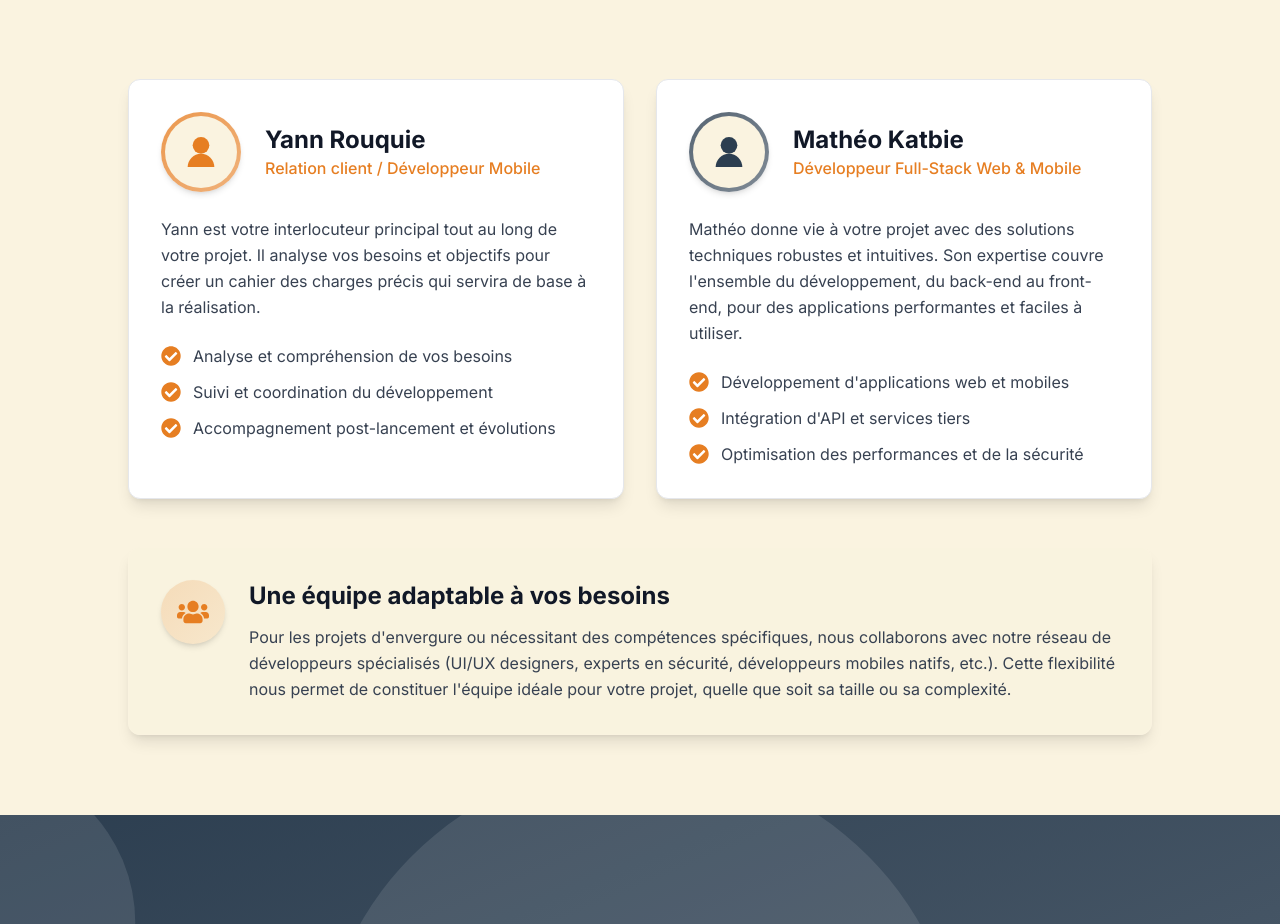
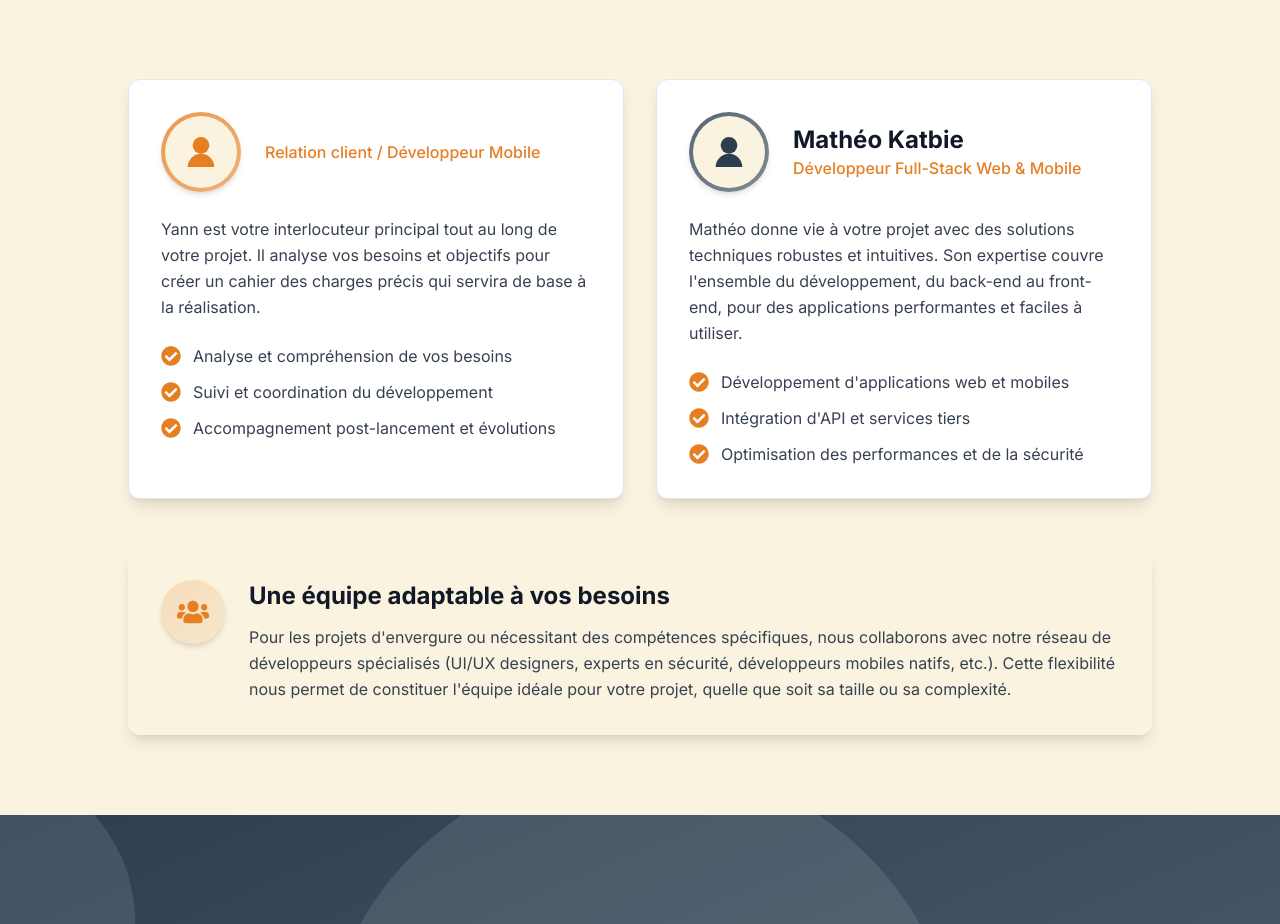
Before and after one commit to Lodgic-LLC/Landing-Website, a Next.js app: page /a-propos in a window 1280 px wide. Shown: the part 920-1844 px from the top of the page. Built offline with nearby package versions, Linux system fonts and the light colour scheme.

Commit message:
temporaire

```diff
--- a/src/app/a-propos/page.tsx
+++ b/src/app/a-propos/page.tsx
@@ -160,7 +160,7 @@ export default function APropos() {
           </div>
 
           <div className="grid grid-cols-1 md:grid-cols-2 gap-8 max-w-5xl mx-auto mb-12">
-            {/* Yann Rouquie */}
+            {}
             <div className="bg-[#FFFFFF] rounded-xl shadow-lg p-8 border border-gray-200 hover:border-[#E67E22]/50 hover:shadow-2xl transition-all transform hover:-translate-y-1.5 group">
               <div className="flex items-center mb-6">
                 <div className="relative w-20 h-20 mr-6">
@@ -178,7 +178,7 @@ export default function APropos() {
                 </div>
                 <div>
                   <h3 className="text-2xl font-bold text-[#111827] group-hover:text-[#E67E22] transition-colors">
-                    Yann Rouquie
+
                   </h3>
                   <p className="text-[#E67E22] font-medium">Relation client / Développeur Mobile</p>
                 </div>
--- a/src/components/pages/home/About.tsx
+++ b/src/components/pages/home/About.tsx
@@ -25,7 +25,7 @@ const About = () => {
         </div>
 
         <div className="grid grid-cols-1 md:grid-cols-2 gap-8 max-w-5xl mx-auto mb-12">
-          {/* Yann Rouquie */}
+
           <div className="bg-[#FFFFFF] rounded-xl shadow-lg p-6 md:p-8 border border-gray-200 hover:border-[#E67E22]/50 hover:shadow-2xl transition-all transform hover:-translate-y-1.5 group">
             <div className="flex flex-col sm:flex-row items-center text-center sm:text-left mb-6">
               <div className="relative w-20 h-20 mr-0 sm:mr-6 mb-4 sm:mb-0 flex-shrink-0">
@@ -43,7 +43,7 @@ const About = () => {
               </div>
               <div>
                 <h3 className="text-2xl font-bold text-[#111827] group-hover:text-[#E67E22] transition-colors">
-                  Yann Rouquie
+
                 </h3>
                 <p className="text-[#E67E22] font-medium">Relation client / Développeur Mobile</p>
               </div>
```
